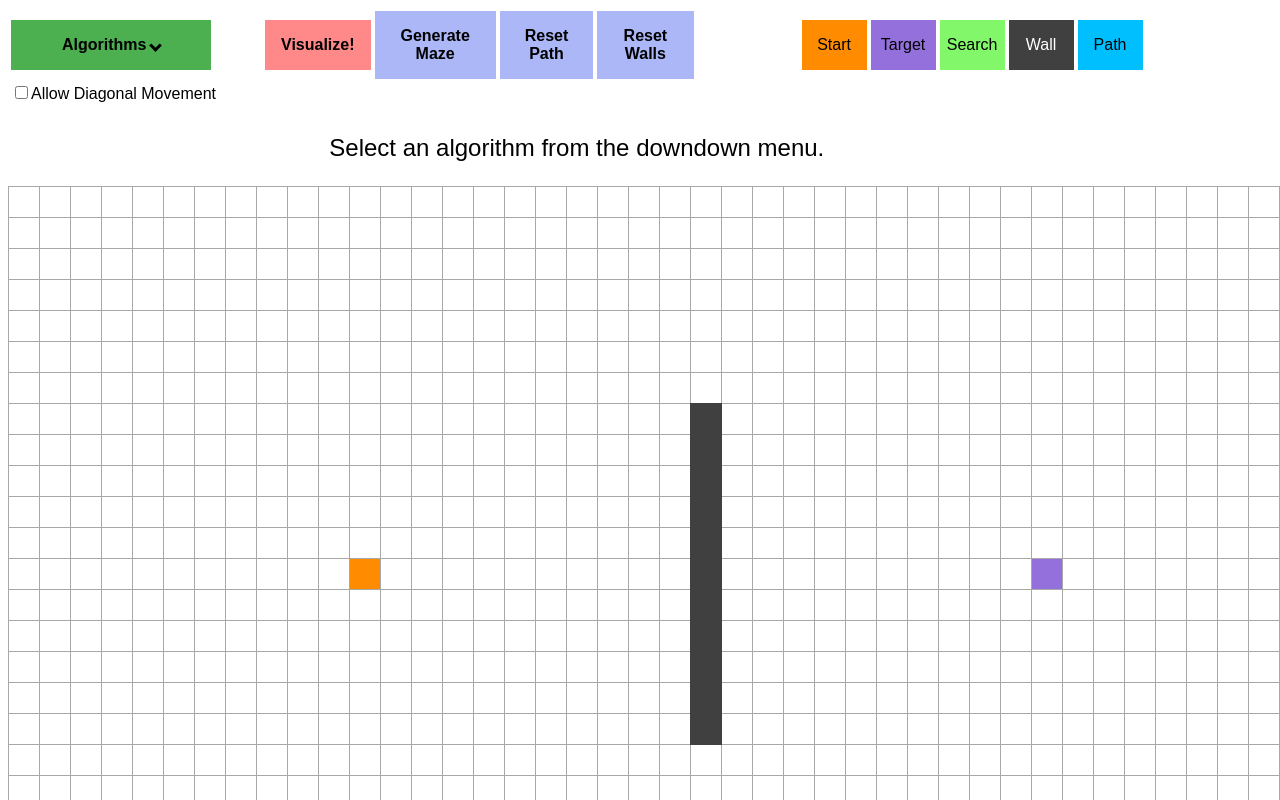
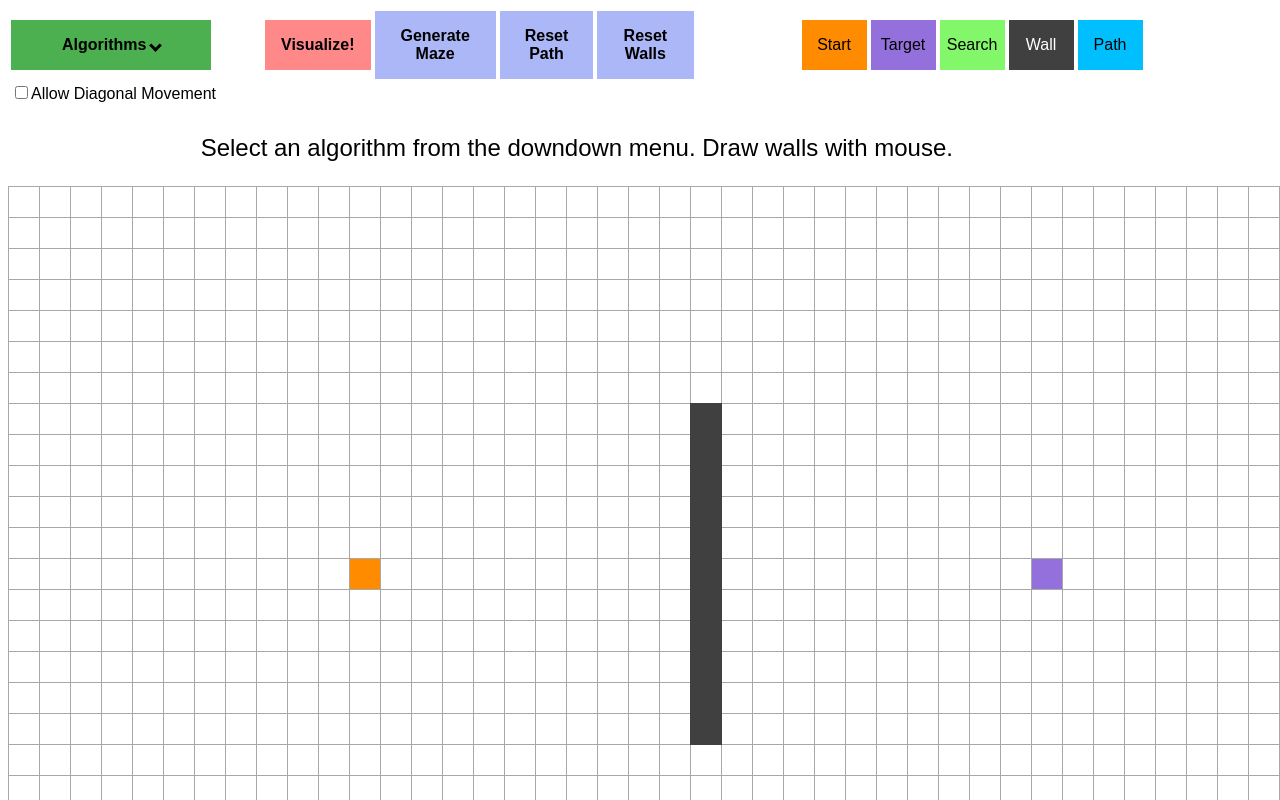
Before and after one commit to otson/Pathfinding-Algorithm-Visualizer, an Angular app: page / in a window 1280 px wide. Shown: the top 800 px of the page. Built offline with nearby package versions, Linux system fonts and the light colour scheme.

Commit message:
update description

```diff
--- a/src/app/pathfinder.service.ts
+++ b/src/app/pathfinder.service.ts
@@ -20,7 +20,7 @@ export class PathfinderService {
 
   public diagonalMovement = false;
 
-  public algorithmDescription = "Select an algorithm from the downdown menu.";
+  public algorithmDescription = "Select an algorithm from the downdown menu. Draw walls with mouse.";
   public selectedAlgorithm = '';
 
   constructor(private mazeGeneratorService: MazeGeneratorService) {
```
